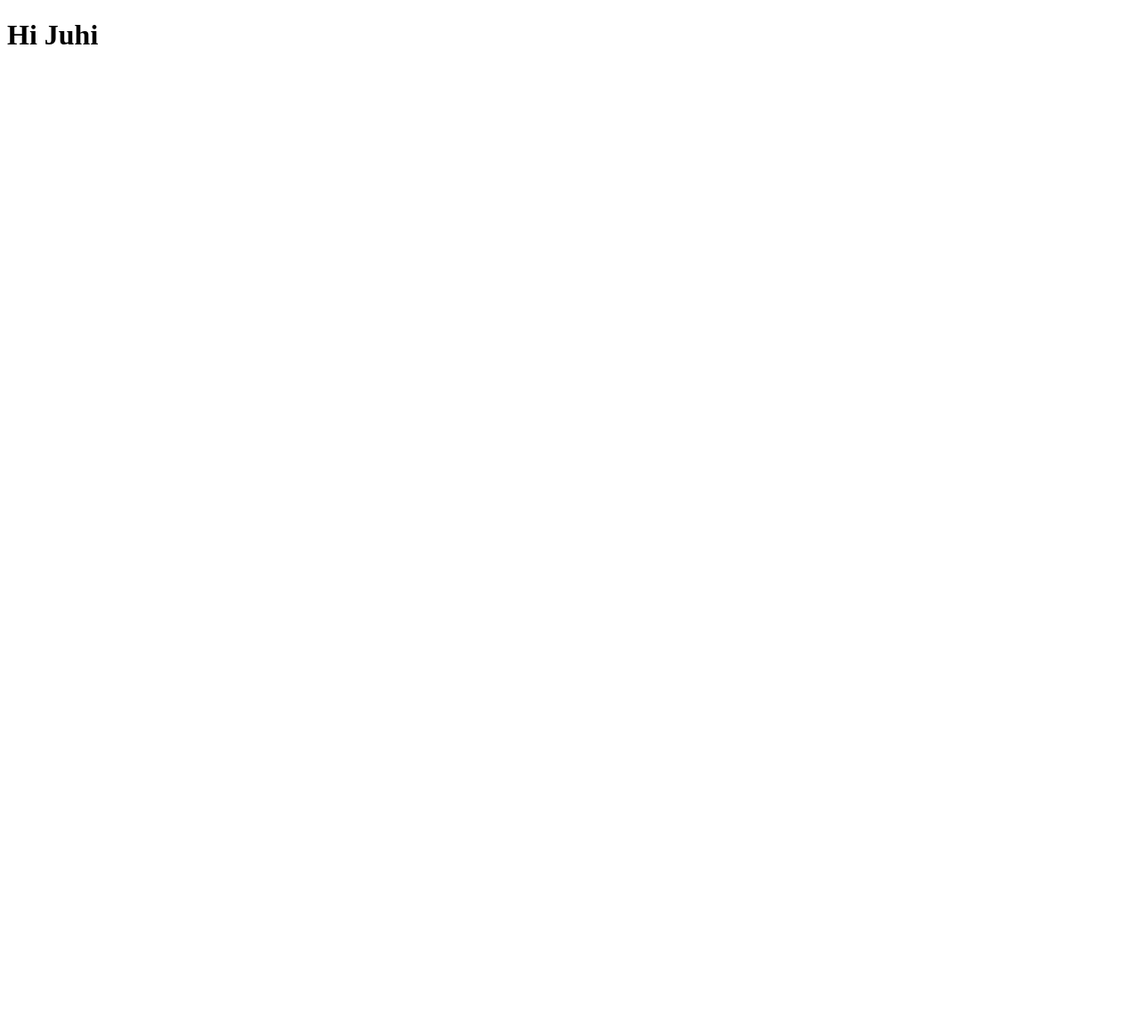
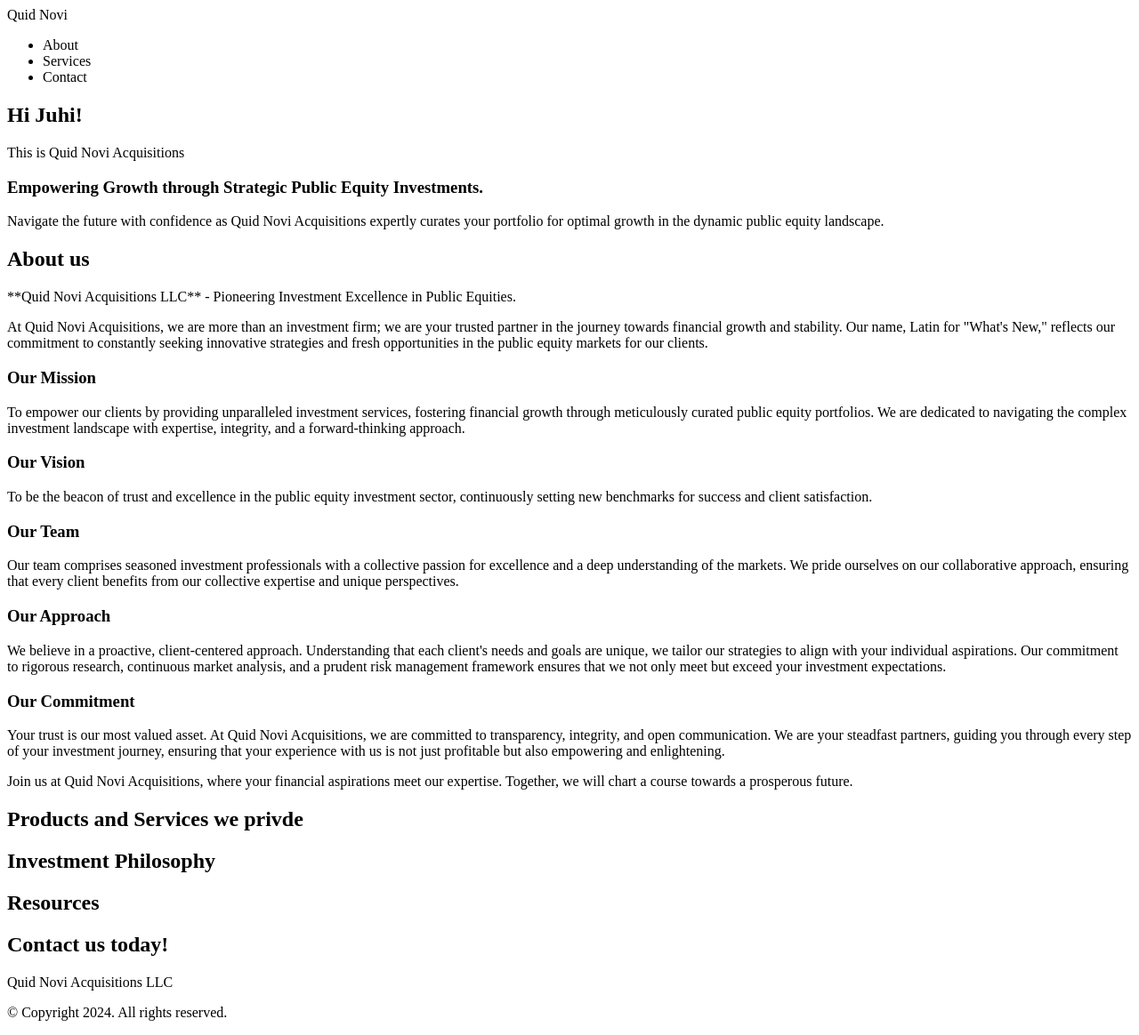
Before and after one commit to rodneysagmit/QuidNovi, a plain HTML site: page index.html in a window 1280 px wide. Shown: the whole page at 89% size. Before the commit the page ends 800 px from the top, so only its background shows below. Drawn offline with Linux system fonts and the light colour scheme.

Commit message:
Adding Content

```diff
--- a/index.html
+++ b/index.html
@@ -3,9 +3,61 @@
 <head>
     <meta charset="UTF-8">
     <meta name="viewport" content="width=device-width, initial-scale=1.0">
+    <meta name="description" content="Your solution to investing">
+    <link rel="stylesheet" href="style.css">
     <title>Quid Novi Acquisitions</title>
 </head>
 <body>
-    <h1>Hi Juhi</h1>
+    <header>
+        <nav>
+            <label for="logo">Quid Novi</label>
+            <ul>
+                <li>About</li>
+                <li>Services</li>
+                <li>Contact</li>
+            </ul>
+        </nav>
+    </header>
+    <main>
+        <section class="hero">
+            <h1>Hi Juhi!</h1>
+            <p>This is Quid Novi Acquisitions</p>
+            <h3>Empowering Growth through Strategic Public Equity Investments.</h3>
+            <p>Navigate the future with confidence as Quid Novi Acquisitions expertly curates your portfolio for optimal growth in the dynamic public equity landscape.</p>
+        </section>
+        <section class="about">
+            <h2>About us</h2>
+            <p>**Quid Novi Acquisitions LLC** - Pioneering Investment Excellence in Public Equities.</p>
+            <p>At Quid Novi Acquisitions, we are more than an investment firm; we are your trusted partner in the journey towards financial growth and stability. Our name, Latin for "What's New," reflects our commitment to constantly seeking innovative strategies and fresh opportunities in the public equity markets for our clients.</p>
+            <h3>Our Mission</h3>
+            <p>To empower our clients by providing unparalleled investment services, fostering financial growth through meticulously curated public equity portfolios. We are dedicated to navigating the complex investment landscape with expertise, integrity, and a forward-thinking approach.</p>
+            <h3>Our Vision</h3>
+            <p>To be the beacon of trust and excellence in the public equity investment sector, continuously setting new benchmarks for success and client satisfaction.</p>
+            <h3>Our Team</h3>
+            <p>Our team comprises seasoned investment professionals with a collective passion for excellence and a deep understanding of the markets. We pride ourselves on our collaborative approach, ensuring that every client benefits from our collective expertise and unique perspectives.</p>
+            <h3>Our Approach</h3>
+            <p>We believe in a proactive, client-centered approach. Understanding that each client's needs and goals are unique, we tailor our strategies to align with your individual aspirations. Our commitment to rigorous research, continuous market analysis, and a prudent risk management framework ensures that we not only meet but exceed your investment expectations.</p>
+            <h3>Our Commitment</h3>
+            <p>Your trust is our most valued asset. At Quid Novi Acquisitions, we are committed to transparency, integrity, and open communication. We are your steadfast partners, guiding you through every step of your investment journey, ensuring that your experience with us is not just profitable but also empowering and enlightening.</p>
+            <p>Join us at Quid Novi Acquisitions, where your financial aspirations meet our expertise. Together, we will chart a course towards a prosperous future.</p>
+        </section>
+        <section class="services">
+            <h2>Products and Services we privde</h2>
+        </section>
+        <section>
+            <h2>Investment Philosophy</h2>
+        </section>
+        <section>
+            <h2>Resources</h2>
+        </section>
+        <section class="call-to-action">
+            <h2>Contact us today!</h2>
+        </section>
+    </main>
+    <footer>
+        <p>Quid Novi Acquisitions LLC</p>
+        <p>&#169; Copyright 2024. All rights reserved.</p>
+    </footer>
+
 </body>
 </html>
```
Also changed, not shown: style.css (added).
